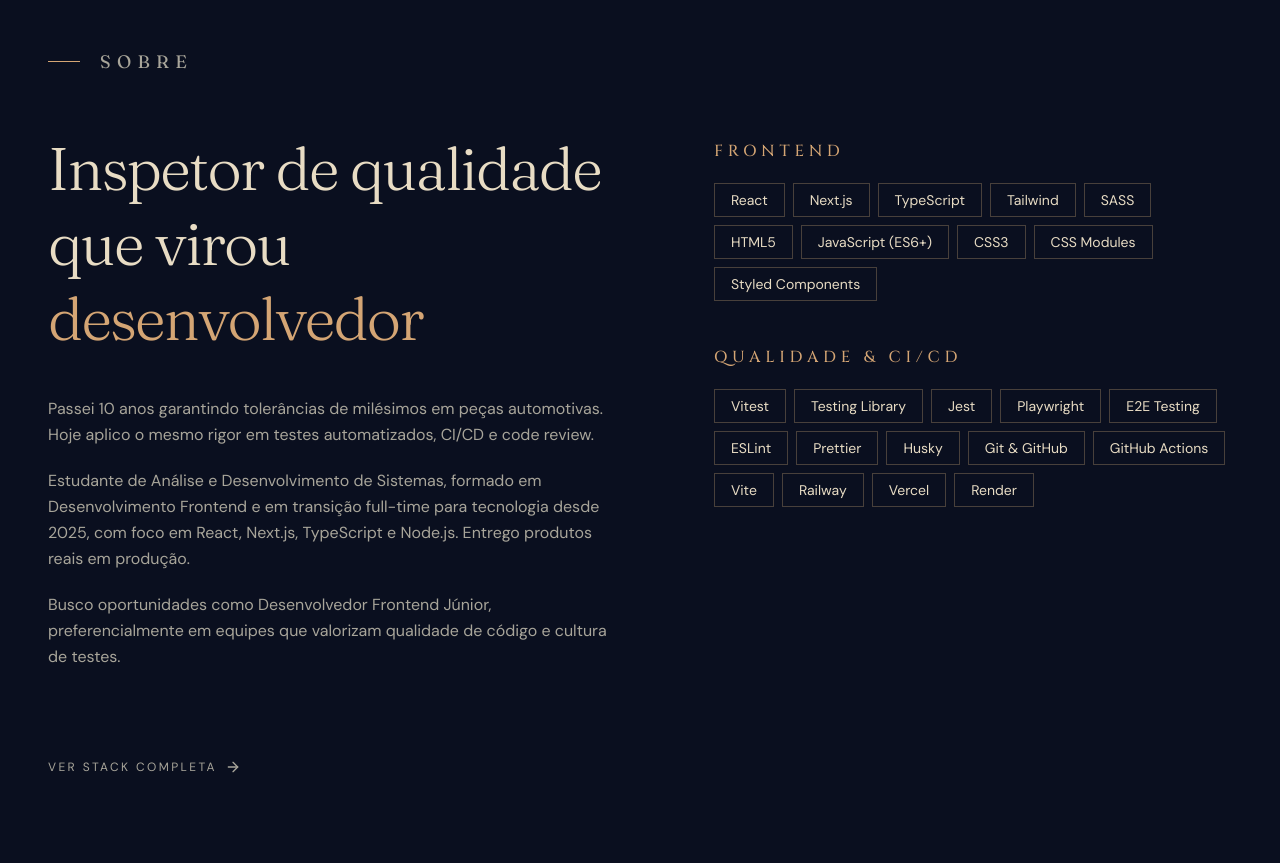
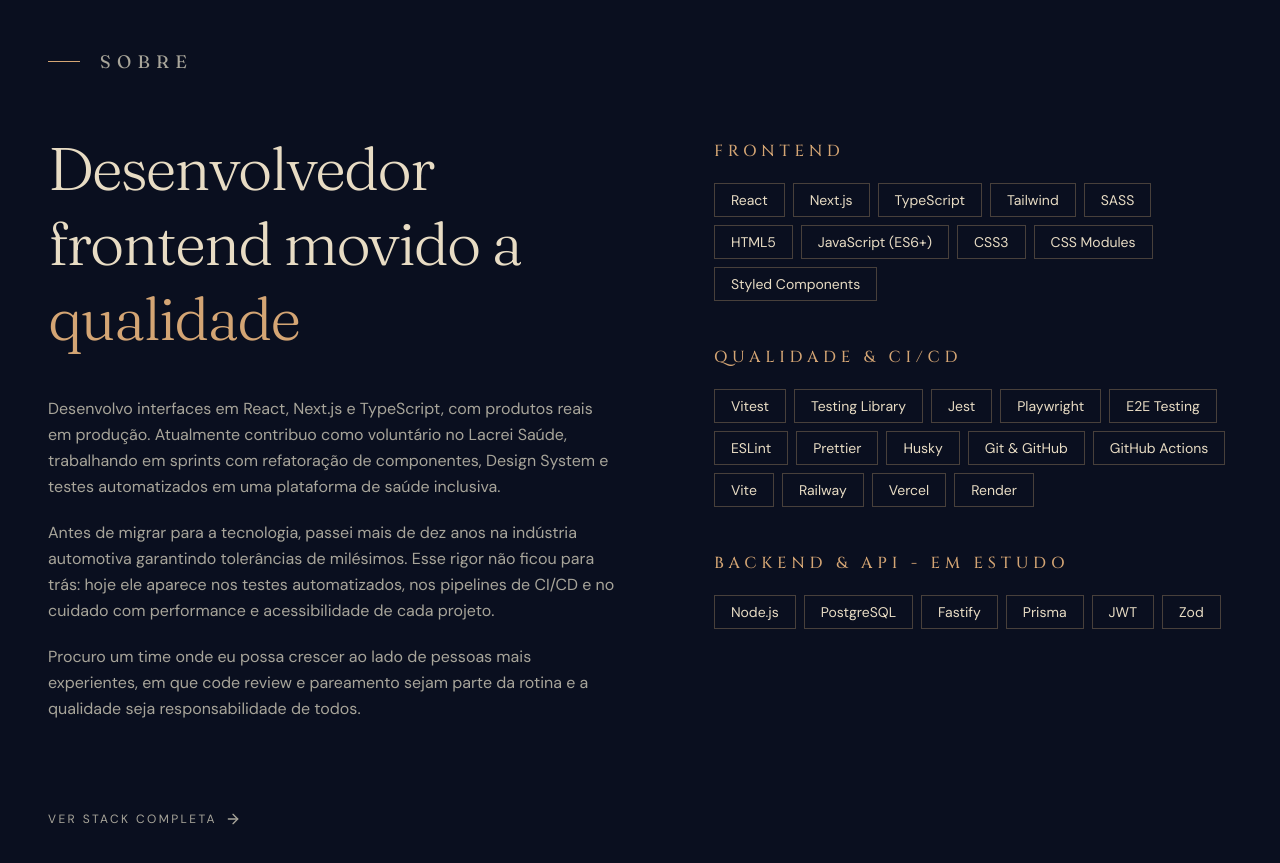
Before and after one commit to felipedev90/portfolio-felipeaugusto, a Next.js app: page / in a window 1280 px wide. Shown: the part 880-1743 px from the top of the page. Built offline with nearby package versions, Linux system fonts and the light colour scheme; no server answers.

Commit message:
feat(about): update about info

```diff
--- a/src/data/about.ts
+++ b/src/data/about.ts
@@ -1,11 +1,11 @@
 import type { AboutContent } from '@/types/about'
 
 export const ABOUT: AboutContent = {
-  title: 'Inspetor de qualidade que virou',
-  titleHighlight: 'desenvolvedor',
+  title: 'Desenvolvedor frontend movido a',
+  titleHighlight: 'qualidade',
   paragraphs: [
-    'Passei 10 anos garantindo tolerâncias de milésimos em peças automotivas. Hoje aplico o mesmo rigor em testes automatizados, CI/CD e code review.',
-    'Estudante de Análise e Desenvolvimento de Sistemas, formado em Desenvolvimento Frontend e em transição full-time para tecnologia desde 2025, com foco em React, Next.js, TypeScript e Node.js. Entrego produtos reais em produção.',
-    'Busco oportunidades como Desenvolvedor Frontend Júnior, preferencialmente em equipes que valorizam qualidade de código e cultura de testes.',
+    'Desenvolvo interfaces em React, Next.js e TypeScript, com produtos reais em produção. Atualmente contribuo como voluntário no Lacrei Saúde, trabalhando em sprints com refatoração de componentes, Design System e testes automatizados em uma plataforma de saúde inclusiva.',
+    'Antes de migrar para a tecnologia, passei mais de dez anos na indústria automotiva garantindo tolerâncias de milésimos. Esse rigor não ficou para trás: hoje ele aparece nos testes automatizados, nos pipelines de CI/CD e no cuidado com performance e acessibilidade de cada projeto.',
+    'Procuro um time onde eu possa crescer ao lado de pessoas mais experientes, em que code review e pareamento sejam parte da rotina e a qualidade seja responsabilidade de todos.',
   ],
 } as const satisfies AboutContent
--- a/src/data/skills.ts
+++ b/src/data/skills.ts
@@ -35,4 +35,8 @@ export const SKILL_CATEGORIES: readonly SkillCategory[] = [
       'Render',
     ],
   },
+  {
+    title: 'Backend & API - Em estudo',
+    items: ['Node.js', 'PostgreSQL', 'Fastify', 'Prisma', 'JWT', 'Zod'],
+  },
 ] as const satisfies readonly SkillCategory[]
```
